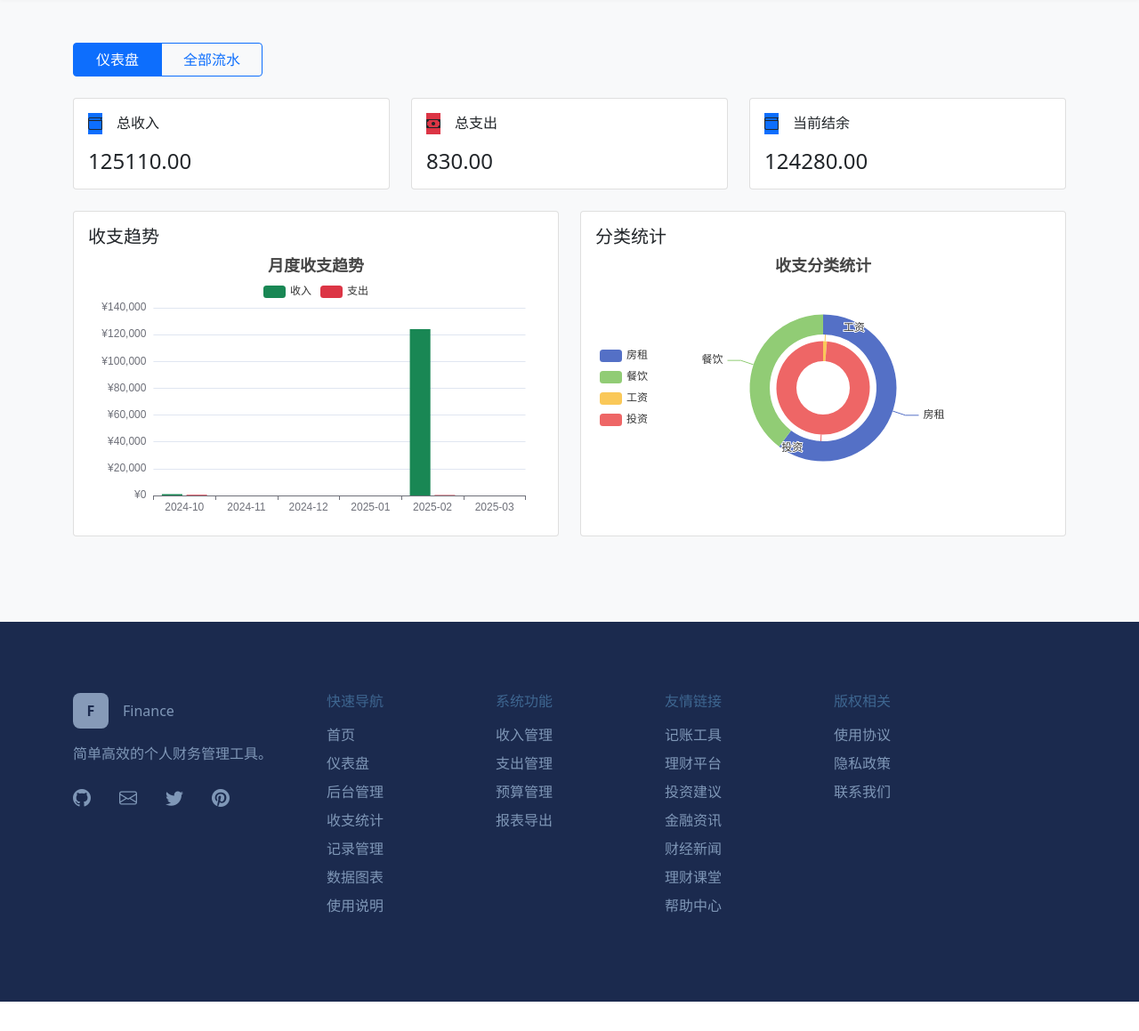
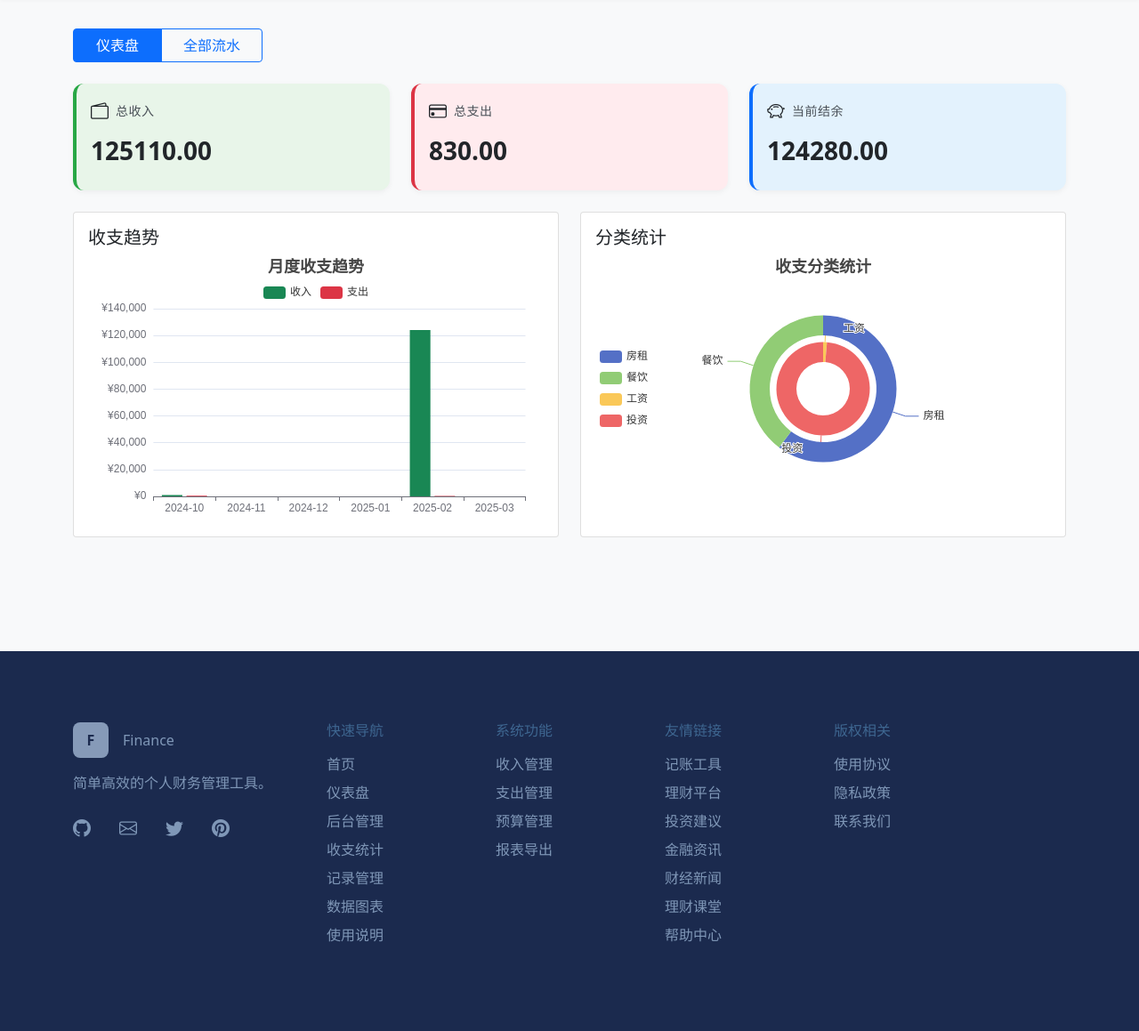
Before and after one commit to nethtml/finance, a PHP site: page /dashboard.php in a window 1280 px wide. Shown: the part 76-1235 px from the top of the page at 89% size. Before the commit the page ends 1202 px from the top, so only its background shows below. Run offline with PHP 8.4, Linux system fonts and the light colour scheme; data comes from the database, SQL or seed files in the repository.

Commit message:
style: 优化仪表盘统计卡片样式，添加背景色和悬停效果

```diff
--- a/assets/css/common.css
+++ b/assets/css/common.css
@@ -494,11 +494,100 @@ body {
 
 /* 非首页内容区域的间距 */
 body:not(.index-page) section {
-    padding-top: 3rem;      /* 增加顶部内边距 */
-    padding-bottom: 3rem;   /* 增加底部内边距 */
+    padding-top: 2rem;
+    padding-bottom: 3rem;  /* 增加底部内边距 */
 }
 
 /* 非首页 section 与 footer 的间距 */
 body:not(.index-page) section:last-of-type {
-    margin-bottom: 3rem;    /* 增加与 footer 的间距 */
+    margin-bottom: 3rem;  /* 增加与 footer 的间距 */
 }
+
+/* 仪表盘和后台管理页面的内容间距 */
+.dashboard-page .card,
+.admin-page .card {
+    margin-bottom: 2rem;  /* 卡片之间的间距 */
+}
+
+/* 首页欢迎区域优化 */
+.welcome-section {
+    margin-top: -60px;  /* 从-20px改为-60px，向上移动40px */
+    min-height: calc(100vh - 75px);
+    display: flex;
+    align-items: center;
+}
+
+/* 响应式优化 */
+@media (max-width: 768px) {
+    .welcome-section {
+        margin-top: -60px;  /* 确保移动端也保持一致的间距 */
+        min-height: calc(100vh - 75px);
+    }
+
+    .welcome-section .lead {
+        font-size: 1rem;
+    }
+}
+
+/* 页面基础布局 */
+.content-section {
+    padding: 3rem 0;
+}
+
+/* 非首页内容区域 */
+body:not(.index-page) .content-section {
+    min-height: calc(100vh - 75px - 200px); /* 减去header和footer高度 */
+}
+
+/* 统计卡片基础样式 */
+.card.stat-card {
+    border: none;
+    border-radius: 0.75rem;
+    transition: transform 0.2s ease, box-shadow 0.2s ease;
+    margin-bottom: 1.5rem;
+    box-shadow: 0 2px 6px rgba(0, 0, 0, 0.05);
+}
+
+/* 统计卡片悬停效果 */
+.card.stat-card:hover {
+    transform: translateY(-5px);
+    box-shadow: 0 4px 12px rgba(0, 0, 0, 0.1);
+}
+
+/* 收入卡片 */
+.card.stat-card.income {
+    background-color: #e8f5e9 !important;
+    border-left: 4px solid #28a745;
+}
+
+/* 支出卡片 */
+.card.stat-card.expense {
+    background-color: #ffebee !important;
+    border-left: 4px solid #dc3545;
+}
+
+/* 结余卡片 */
+.card.stat-card.balance {
+    background-color: #e3f2fd !important;
+    border-left: 4px solid #0d6efd;
+}
+
+/* 统计数字样式 */
+.stat-card .stat-number {
+    font-size: 1.75rem;
+    font-weight: 600;
+    margin: 0.5rem 0;
+}
+
+/* 图标样式 */
+.stat-card .bi {
+    font-size: 1.25rem;
+}
+
+/* 卡片标题样式 */
+.stat-card .card-title {
+    color: #495057;
+    font-size: 0.875rem;
+    text-transform: uppercase;
+    letter-spacing: 0.5px;
+}
--- a/dashboard.php
+++ b/dashboard.php
@@ -55,43 +55,42 @@ $mainContent = '
 <!-- 仪表盘内容 -->
 <div id="chartsSection">
     <!-- 统计卡片 -->
-    <div class="row g-4 mb-4">
+    <div class="row">
+        <!-- 总收入卡片 -->
         <div class="col-md-4">
-            <div class="card h-100">
+            <div class="card stat-card income">
                 <div class="card-body">
-                    <div class="d-flex align-items-center mb-3">
-                        <div class="stats-icon bg-primary">
-                            <i class="bi bi-wallet"></i>
-                        </div>
-                        <h6 class="mb-0 ms-3">总收入</h6>
+                    <div class="d-flex align-items-center">
+                        <i class="bi bi-wallet2 me-2"></i>
+                        <h6 class="card-title mb-0">总收入</h6>
                     </div>
-                    <h4 class="mb-0" id="totalIncome">计算中...</h4>
+                    <div class="stat-number" id="totalIncome">计算中...</div>
                 </div>
             </div>
         </div>
+
+        <!-- 总支出卡片 -->
         <div class="col-md-4">
-            <div class="card h-100">
+            <div class="card stat-card expense">
                 <div class="card-body">
-                    <div class="d-flex align-items-center mb-3">
-                        <div class="stats-icon bg-danger">
-                            <i class="bi bi-cash"></i>
-                        </div>
-                        <h6 class="mb-0 ms-3">总支出</h6>
+                    <div class="d-flex align-items-center">
+                        <i class="bi bi-credit-card me-2"></i>
+                        <h6 class="card-title mb-0">总支出</h6>
                     </div>
-                    <h4 class="mb-0" id="totalExpense">计算中...</h4>
+                    <div class="stat-number" id="totalExpense">计算中...</div>
                 </div>
             </div>
         </div>
+
+        <!-- 当前结余卡片 -->
         <div class="col-md-4">
-            <div class="card h-100">
+            <div class="card stat-card balance">
                 <div class="card-body">
-                    <div class="d-flex align-items-center mb-3">
-                        <div class="stats-icon bg-primary">
-                            <i class="bi bi-wallet"></i>
-                        </div>
-                        <h6 class="mb-0 ms-3">当前结余</h6>
+                    <div class="d-flex align-items-center">
+                        <i class="bi bi-piggy-bank me-2"></i>
+                        <h6 class="card-title mb-0">当前结余</h6>
                     </div>
-                    <h4 class="mb-0" id="totalBalance">计算中...</h4>
+                    <div class="stat-number" id="totalBalance">计算中...</div>
                 </div>
             </div>
         </div>
```
